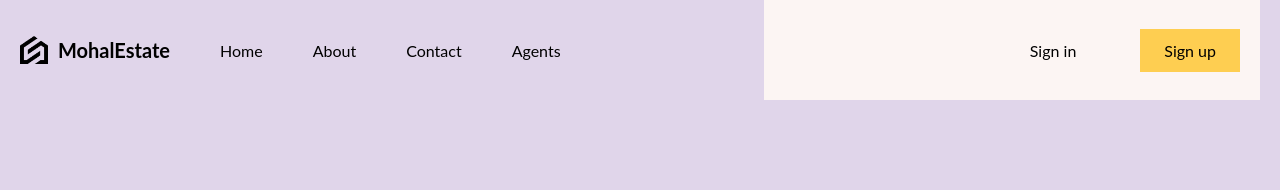
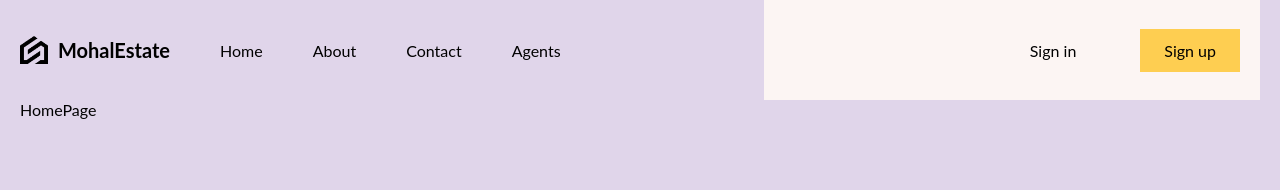
Before and after one commit to MHammad33/Real-Estate-App, a React (Vite) app in the folder client/: page / in a window 1280 px wide. Shown: the top 190 px of the page. Built offline with nearby package versions, Linux system fonts and the light colour scheme.

Commit message:
Add Homepage

```diff
--- a/client/src/App.tsx
+++ b/client/src/App.tsx
@@ -1,10 +1,14 @@
 import { Navbar } from "./components";
 import "./layout.scss";
+import { HomePage } from "./pages";
 
 function App() {
 	return (
 		<div className="layout">
 			<Navbar />
+			<div className="content">
+				<HomePage />
+			</div>
 		</div>
 	);
 }
--- a/client/src/layout.scss
+++ b/client/src/layout.scss
@@ -5,6 +5,8 @@
 	max-width: 1366px;
 	margin: 0 auto;
 	padding: 0 20px;
+	display: flex;
+	flex-direction: column;
 
 	@include lg {
 		background-color: rgb(224, 213, 234);
@@ -20,4 +22,9 @@
 		background-color: rgb(210, 194, 194);
 		max-width: 640px;
 	}
+
+	.content {
+		// height: calc(100vh - 100px);
+		flex: 1;
+	}
 }
--- /dev/null
+++ b/client/src/pages/homePage/HomePage.tsx
@@ -0,0 +1,7 @@
+import { FC } from "react";
+import "./homePage.scss";
+
+const HomePage: FC = () => {
+	return <div>HomePage</div>;
+};
+export default HomePage;
--- /dev/null
+++ b/client/src/pages/index.ts
@@ -0,0 +1 @@
+export { default as HomePage } from "./homePage/HomePage";
```
Also changed, not shown: client/src/pages/homePage/homePage.scss (added).
